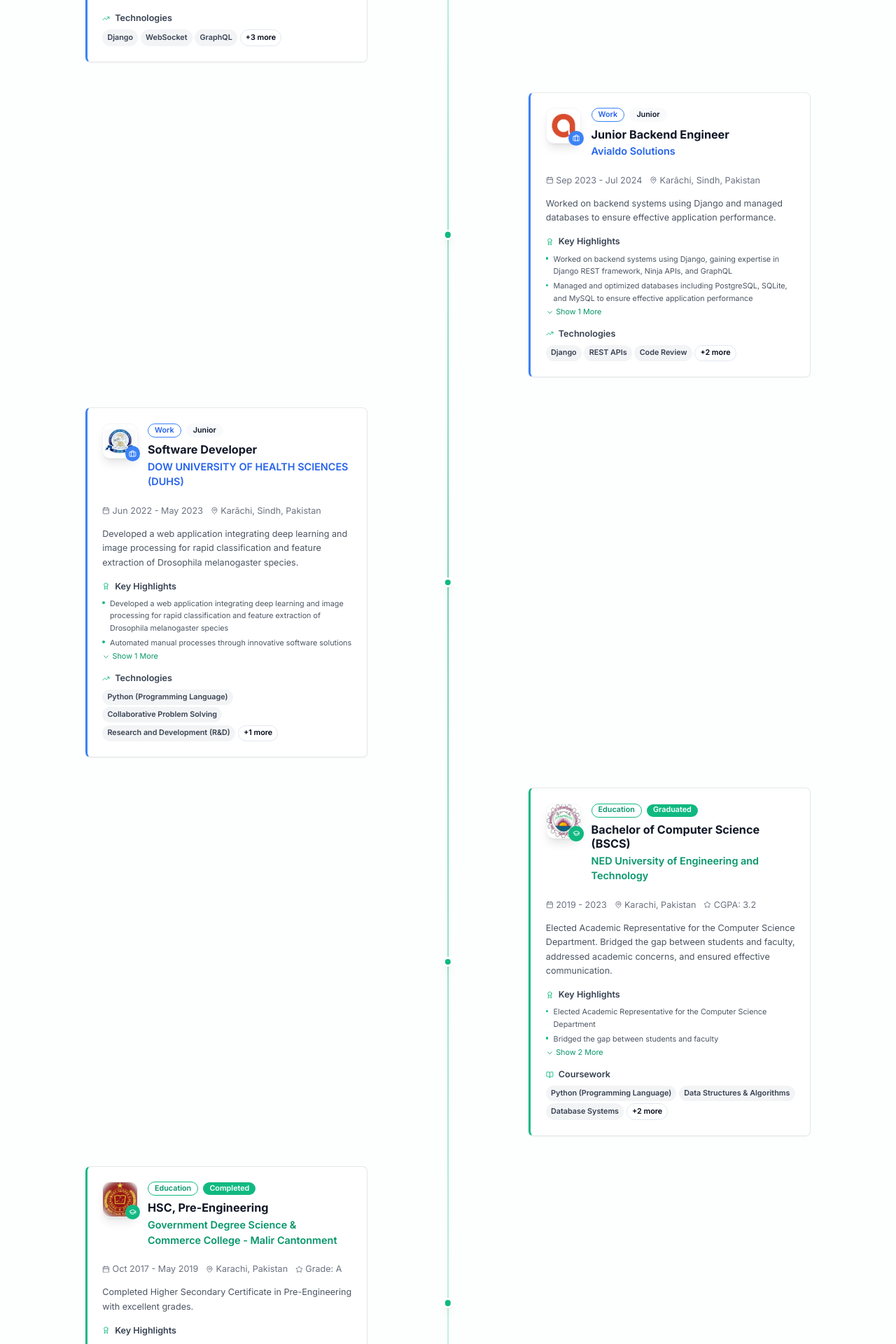
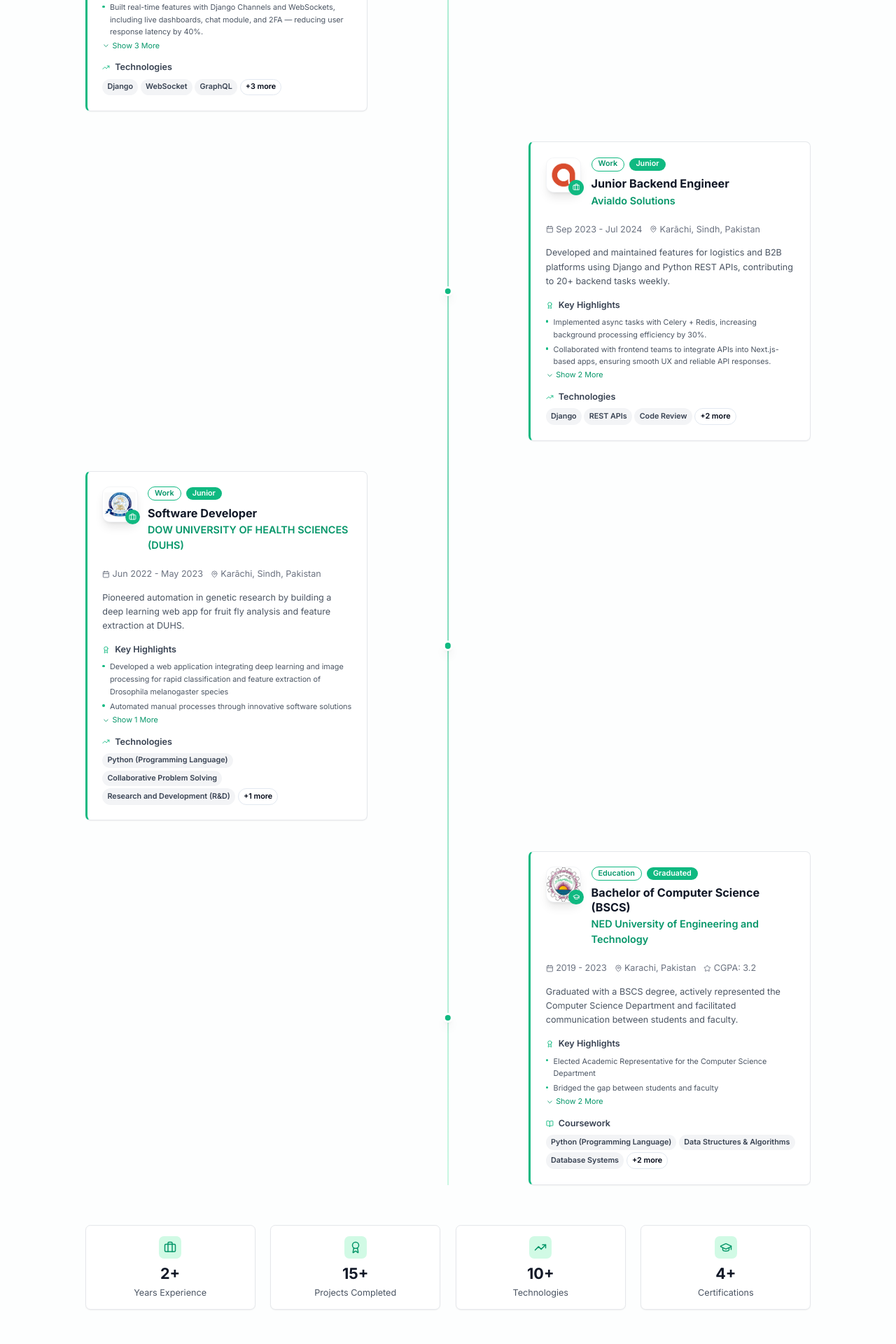
Before and after one commit to buttawb/liquid-dev-display, a React (Vite) app: page / in a window 1280 px wide. Shown: the part 2220-4140 px from the top of the page at 70% size. Built offline with nearby package versions, Linux system fonts and the light colour scheme.

Commit message:
Update Timeline.tsx

```diff
--- a/src/components/sections/Timeline.tsx
+++ b/src/components/sections/Timeline.tsx
@@ -32,16 +32,16 @@ const timelineData: TimelineItem[] = [
     duration: "Aug 2024 - Present",
     location: "Karāchi, Sindh, Pakistan",
     logo: "/avialdo.png",
-    description: "Leading the development of complex backend modules and managing projects effectively using modern development practices and cloud services.",
+    description: "Led backend development for logistics and B2B platforms using Django and Flask, contributing to systems used by 1,000+ daily users.",
     level: "Mid Level",
     startYear: 2024,
     skills: ["Django", "WebSocket", "GraphQL", "Cross-team Collaboration", "Amazon Web Services (AWS)", "Next.js"],
     details: [
-      "Leading the development of complex backend modules",
-      "Utilizing AWS services for DevOps tasks",
-      "Managing projects effectively using JIRA, Confluence, and other Atlassian tools",
-      "Developing detailed flowcharts, UML diagrams, and other visual representations to clarify backend processes",
-      "Working closely with designers to enhance design solutions for seamless frontend-backend integration"
+      "Integrated 4+ third-party services (OneSignal, Twilio, Firebase, Google OAuth2), improving user communication and authentication flow by 35%.",
+      "Built real-time features with Django Channels and WebSockets, including live dashboards, chat module, and 2FA — reducing user response latency by 40%.",
+      "Conducted 70%+ code reviews and refactored major modules, improving code quality and maintainability by 20%.",
+      "Troubleshot system-level issues within AWS infrastructure and Docker-based pipelines, improving deployment stability and backend performance under load.",
+      "Delivered critical features across 8+ product sprints with <5% delay and maintained a bug-to-feature ratio under 0.1 post-release."
     ]
   },
   {
@@ -52,14 +52,15 @@ const timelineData: TimelineItem[] = [
     duration: "Sep 2023 - Jul 2024",
     location: "Karāchi, Sindh, Pakistan",
     logo: "/avialdo.png",
-    description: "Worked on backend systems using Django and managed databases to ensure effective application performance.",
+    description: "Developed and maintained features for logistics and B2B platforms using Django and Python REST APIs, contributing to 20+ backend tasks weekly.",
     level: "Junior",
     startYear: 2023,
     skills: ["Django", "REST APIs", "Code Review", "Continuous Integration and Continuous Delivery (CI/CD)", "jQuery"],
     details: [
-      "Worked on backend systems using Django, gaining expertise in Django REST framework, Ninja APIs, and GraphQL",
-      "Managed and optimized databases including PostgreSQL, SQLite, and MySQL to ensure effective application performance",
-      "Utilized GIT to manage and maintain codebases, ensuring smooth version control and collaboration"
+      "Implemented async tasks with Celery + Redis, increasing background processing efficiency by 30%.",
+      "Collaborated with frontend teams to integrate APIs into Next.js-based apps, ensuring smooth UX and reliable API responses.",
+      "Improved development workflows by mastering Git and participating in code reviews, enhancing team collaboration and code quality.",
+      "Contributed to 20+ backend tasks weekly, supporting rapid product iteration and feature delivery."
     ]
   },
   {
@@ -70,7 +71,7 @@ const timelineData: TimelineItem[] = [
     duration: "2019 - 2023",
     location: "Karachi, Pakistan",
     logo: "/ned.png",
-    description: "Elected Academic Representative for the Computer Science Department. Bridged the gap between students and faculty, addressed academic concerns, and ensured effective communication.",
+  description: "Graduated with a BSCS degree, actively represented the Computer Science Department and facilitated communication between students and faculty.",
     status: "Graduated",
     gpa: "CGPA: 3.2",
     startYear: 2019,
@@ -90,7 +91,7 @@ const timelineData: TimelineItem[] = [
     duration: "Jun 2022 - May 2023",
     location: "Karāchi, Sindh, Pakistan",
     logo: "/dow.jpeg",
-    description: "Developed a web application integrating deep learning and image processing for rapid classification and feature extraction of Drosophila melanogaster species.",
+  description: "Pioneered automation in genetic research by building a deep learning web app for fruit fly analysis and feature extraction at DUHS.",
     level: "Junior",
     startYear: 2022,
     skills: ["Python (Programming Language)", "Collaborative Problem Solving", "Research and Development (R&D)", "JavaScript"],
@@ -100,25 +101,6 @@ const timelineData: TimelineItem[] = [
       "Applied research and development skills in a healthcare/academic environment"
     ]
   },
-  {
-    id: "college-hsc-2019",
-    type: "education" as const,
-    title: "HSC, Pre-Engineering",
-    organization: "Government Degree Science & Commerce College - Malir Cantonment",
-    duration: "Oct 2017 - May 2019",
-    location: "Karachi, Pakistan",
-    logo: "/college.jpeg",
-    description: "Completed Higher Secondary Certificate in Pre-Engineering with excellent grades.",
-    status: "Completed",
-    gpa: "Grade: A",
-    startYear: 2017,
-    skills: ["Mathematics", "Physics", "Chemistry"],
-    details: [
-      "Completed Higher Secondary Certificate in Pre-Engineering",
-      "Achieved excellent academic performance",
-      "Built strong foundation in mathematics and sciences"
-    ]
-  }
 ].sort((a, b) => b.startYear - a.startYear); // Sort by most recent first
 
 function TimelineCard({ item, index }: { item: TimelineItem; index: number }) {
@@ -132,9 +114,7 @@ function TimelineCard({ item, index }: { item: TimelineItem; index: number }) {
 
       {/* Card */}
       <div className={`w-full md:w-5/12 ${isLeft ? 'md:pr-8' : 'md:pl-8'}`}>
-        <Card className={`professional-card p-6 hover:shadow-xl transition-all duration-500 group-hover:-translate-y-1 ${
-          item.type === 'experience' ? 'border-l-4 border-l-blue-500' : 'border-l-4 border-l-emerald-500'
-        }`}>
+  <Card className={`professional-card p-6 hover:shadow-xl transition-all duration-500 group-hover:-translate-y-1 border-l-4 border-l-emerald-500`}>
 
           {/* Header */}
           <div className="flex items-start gap-4 mb-4">
@@ -146,9 +126,7 @@ function TimelineCard({ item, index }: { item: TimelineItem; index: number }) {
                   className="w-full h-full object-cover"
                 />
               </div>
-              <div className={`absolute -bottom-1 -right-1 p-1.5 rounded-full ${
-                item.type === 'experience' ? 'bg-blue-500' : 'bg-emerald-500'
-              }`}>
+              <div className="absolute -bottom-1 -right-1 p-1.5 rounded-full bg-emerald-500">
                 {item.type === 'experience' ?
                   <Briefcase className="h-3 w-3 text-white" /> :
                   <GraduationCap className="h-3 w-3 text-white" />
@@ -158,13 +136,11 @@ function TimelineCard({ item, index }: { item: TimelineItem; index: number }) {
 
             <div className="flex-1 min-w-0">
               <div className="flex items-center gap-2 mb-2 flex-wrap">
-                <Badge variant="outline" className={`text-xs ${
-                  item.type === 'experience' ? 'border-blue-500 text-blue-600 dark:text-blue-400' : 'border-emerald-500 text-emerald-600 dark:text-emerald-400'
-                }`}>
+                <Badge variant="outline" className="text-xs border-emerald-500 text-emerald-600 dark:text-emerald-400">
                   {item.type === 'experience' ? 'Work' : 'Education'}
                 </Badge>
                 {item.level && (
-                  <Badge variant="secondary" className="text-xs">
+                  <Badge className="bg-emerald-500 text-white border-0 text-xs">
                     {item.level}
                   </Badge>
                 )}
@@ -177,9 +153,7 @@ function TimelineCard({ item, index }: { item: TimelineItem; index: number }) {
               <h3 className="text-lg font-bold text-gray-900 dark:text-white leading-tight mb-1">
                 {item.title}
               </h3>
-              <p className={`font-semibold text-base mb-2 ${
-                item.type === 'experience' ? 'text-blue-600 dark:text-blue-400' : 'text-emerald-600 dark:text-emerald-400'
-              }`}>
+              <p className="font-semibold text-base mb-2 text-emerald-600 dark:text-emerald-400">
                 {item.organization}
               </p>
             </div>
```
